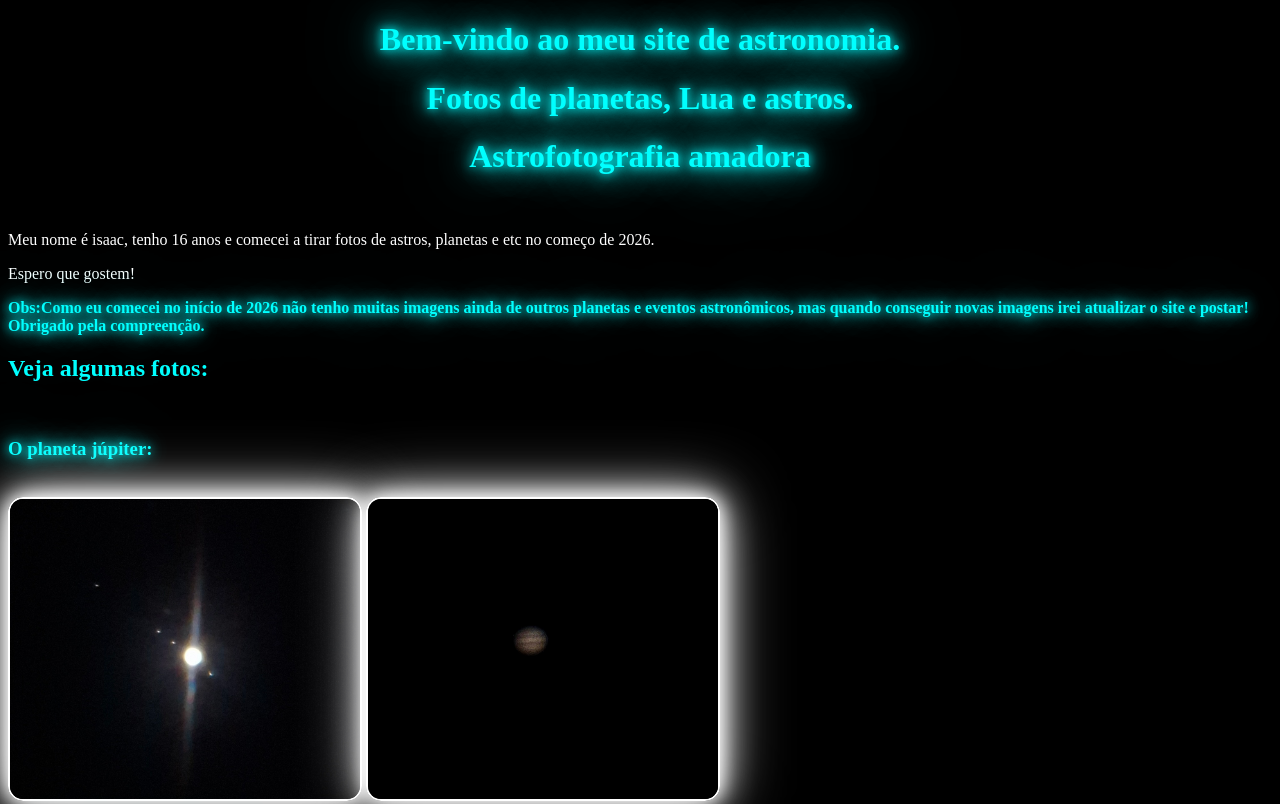
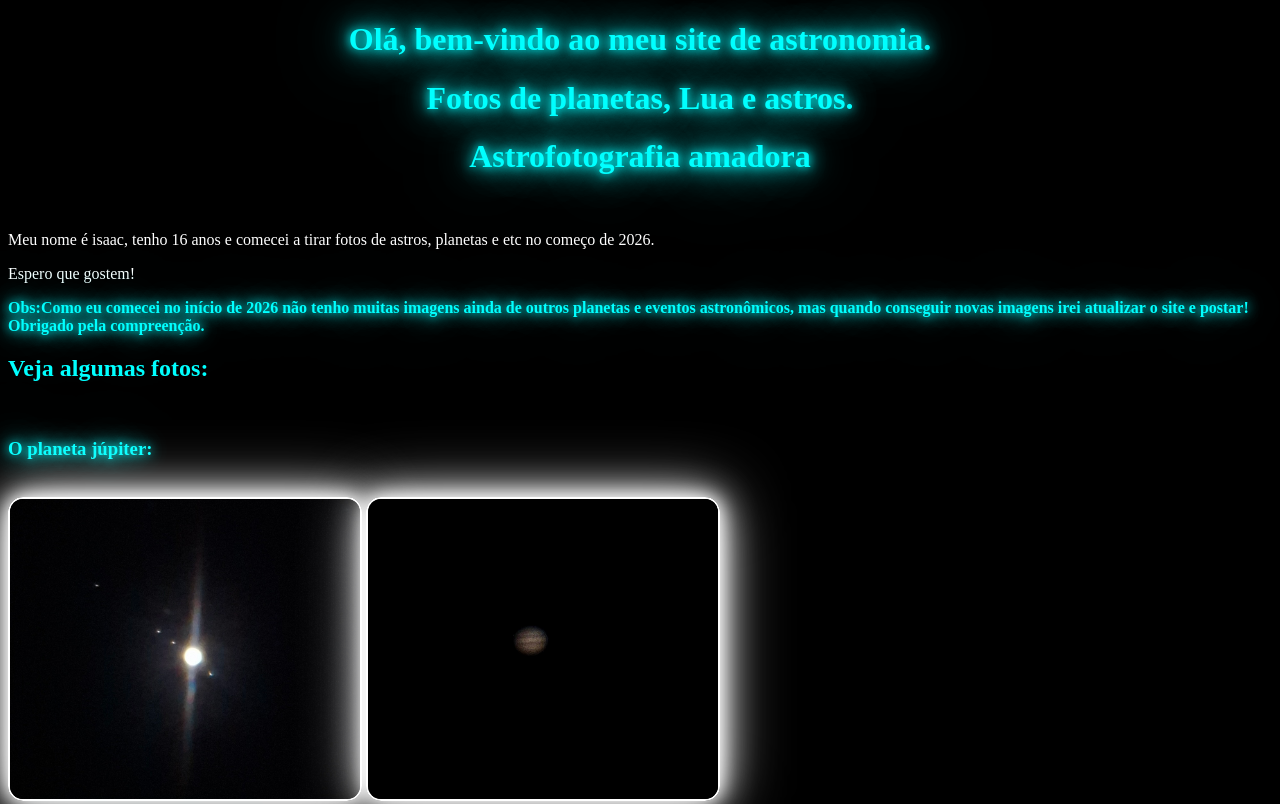
Before and after one commit to isaacalison79-oss/Spacez, a plain HTML site: page index.html in a window 1280 px wide. Shown: the top 804 px of the page. Drawn offline with Linux system fonts and the light colour scheme.

Commit message:
Update welcome message and content in index.html

```diff
--- a/index.html
+++ b/index.html
@@ -7,7 +7,7 @@
     <link rel="stylesheet" href="galaxia.css">
 </head>
 <body>
-    <h1>Bem-vindo ao meu site de astronomia.</h1>
+    <h1>Olá, bem-vindo ao meu site de astronomia.</h1>
     <h1>Fotos de planetas, Lua e astros.</h1>
     <h1>Astrofotografia amadora</h1>
     <br>
```
